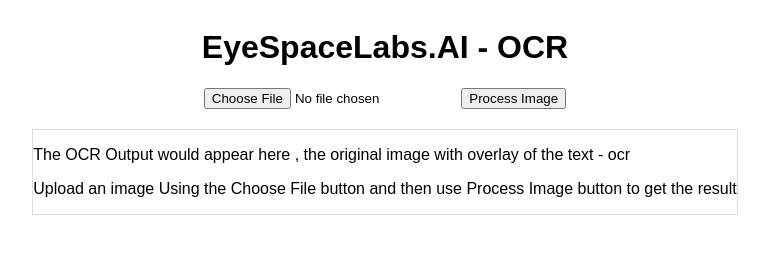
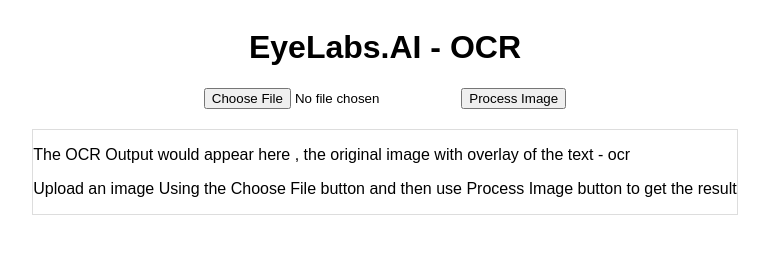
Before and after one commit to Tulsani/bimini-ai-ocr, a plain HTML site: page index.html in a window 1280 px wide. Shown: the whole page, without its empty margins (255-1024 px from the left). Drawn offline with Linux system fonts and the light colour scheme.

Commit message:
Add files via upload

```diff
--- a/index.html
+++ b/index.html
@@ -3,7 +3,7 @@
 <head>
   <meta charset="UTF-8">
   <meta name="viewport" content="width=device-width, initial-scale=1.0">
-  <title>EyeSpaceLabs.AI - OCR </title>
+  <title>EyeLabs.AI - OCR </title>
   <script src="https://cdn.jsdelivr.net/npm/tesseract.js@5/dist/tesseract.min.js"></script>
   <style>
     body {
@@ -37,7 +37,7 @@
 <body>
 
 <div class="container">
-  <h1>EyeSpaceLabs.AI - OCR</h1>
+  <h1>EyeLabs.AI - OCR</h1>
   <input type="file" id="imageUpload" accept="image/*" />
   <button id="processImage">Process Image</button>
 </div>
```
